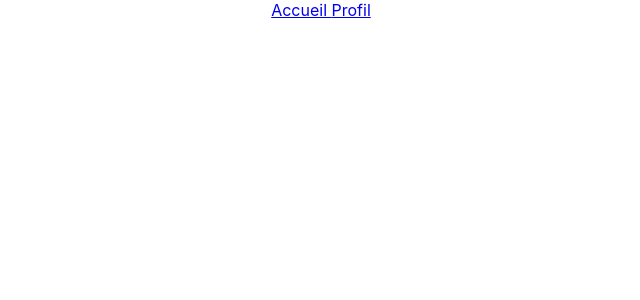
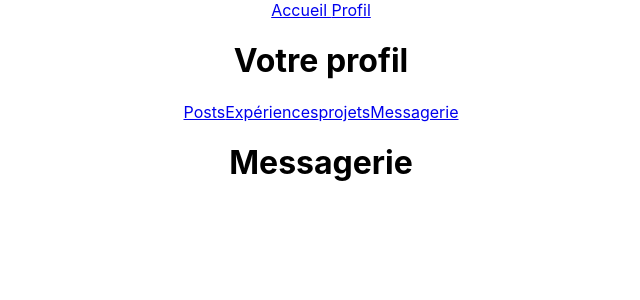
Before and after one commit to Svvmy/Emergence, a React (Create React App) app in the folder test-react/: page /profil/1/messagerie in a window 1280 px wide. Before the commit this address had no page. Shown: the top 300 px of the page, without its empty margins (319-959 px from the left). Built offline with nearby package versions, Linux system fonts and the light colour scheme.

Commit message:
j'ai ecris des trucs

```diff
--- a/test-react/src/App.js
+++ b/test-react/src/App.js
@@ -6,7 +6,7 @@ import Navbar from './components/Navbar/Navbar'
 import Post from './components/Profile/Posts/Posts'
 import Experience from './components/Profile/Experiences/Experiences'
 import Projet from './components/Profile/Projets/Projets'
-import Test from './page2'
+import Messagerie from './components/Profile/Messagerie/Messagerie'
 
 
 export default function App() {
@@ -19,8 +19,8 @@ export default function App() {
           <Route path ="/profil/:id/post" element ={<Post />} />
           <Route path ="/profil/:id/experience" element ={<Experience />} />
           <Route path ="/profil/:id/projet" element ={<Projet />} />
+          <Route path ="/profil/:id/messagerie" element ={<Messagerie />} />
         </Route>
-        <Route path ="/test" element ={<Test />} />
       </Routes>
     </div>
   );
--- /dev/null
+++ b/test-react/src/components/Profile/Messagerie/Messagerie.jsx
@@ -0,0 +1,9 @@
+import React from 'react'
+
+export default function Messagerie() {
+  return (
+    <div>
+        <h1>Messagerie</h1>
+    </div>
+  )
+}
--- a/test-react/src/components/Profile/Profile.jsx
+++ b/test-react/src/components/Profile/Profile.jsx
@@ -9,6 +9,7 @@ export default function Profile (){
                <Link to="/profil/:id/post">Posts</Link>
                <Link to="/profil/:id/experience">Expériences</Link>
                <Link to="/profil/:id/projet">projets</Link>
+               <Link to="/profil/:id/messagerie">Messagerie</Link>
            </nav>
            <Outlet />
         </div>
--- a/test-react/src/page2.jsx
+++ /dev/null
@@ -1,9 +0,0 @@
-function Page2(){
-    return(
-        <div>
-            <h1>Deuxième page</h1>
-        </div>
-    )
-}
-
-export default Page2
```
